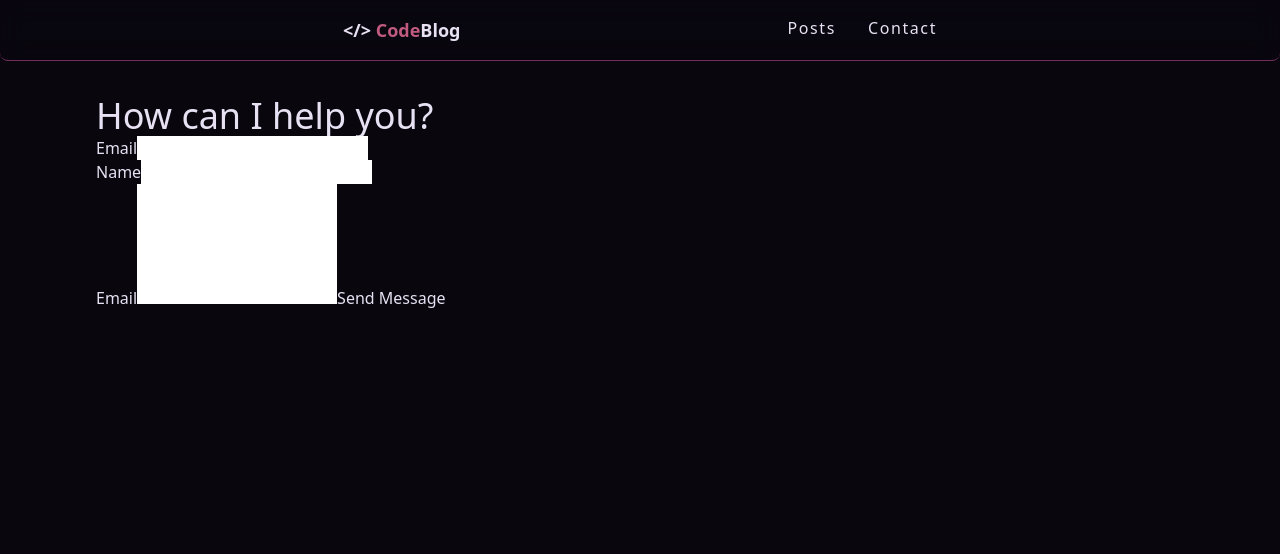
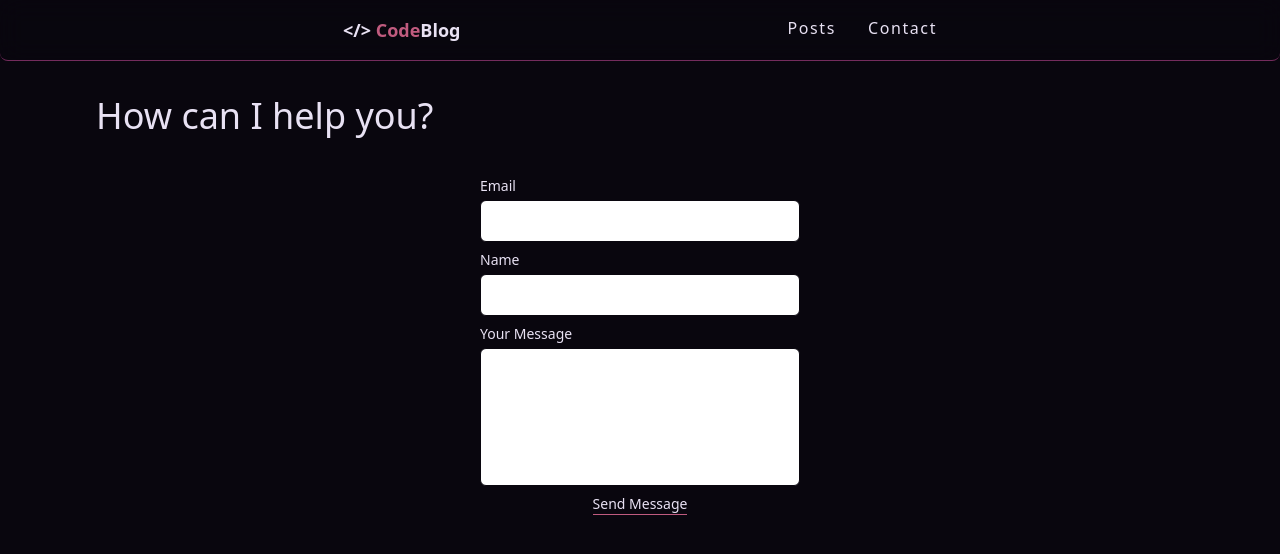
Before and after one commit to pawelek7k/codeblog, a Next.js app: page /contact in a window 1280 px wide. Shown: the top 554 px of the page. Built offline with nearby package versions, Linux system fonts and the light colour scheme.

Commit message:
add form styles

```diff
--- a/components/contact/ContactForm.tsx
+++ b/components/contact/ContactForm.tsx
@@ -1,27 +1,61 @@
 export const ContactForm = () => {
   return (
-    <section className="p-24">
+    <section className="p-24 ">
       <h1 className="text-2xl md:text-4xl">How can I help you?</h1>
-      <form action="">
-        <div>
-          <label htmlFor="email">Email</label>
-          <input type="email" id="email" required />
+      <div className="flex flex-col items-center">
+        <form action="" className="mt-10 w-[20rem] flex flex-col gap-2">
+          <div className="flex flex-col">
+            <label
+              htmlFor="email"
+              className="block text-sm font-medium text-gray-300"
+            >
+              Email
+            </label>
+            <input
+              type="email"
+              id="email"
+              required
+              className="mt-1 p-2 w-full bg-gray-700 border border-gray-600 rounded-md text-background outline-none"
+            />
           </div>
-        <div>
-          <label htmlFor="name">Name</label>
-          <input type="text" id="name" required />
+          <div className="flex flex-col">
+            <label
+              htmlFor="name"
+              className="block text-sm font-medium text-gray-300"
+            >
+              Name
+            </label>
+            <input
+              type="text"
+              id="name"
+              required
+              className="mt-1 p-2 w-full bg-gray-700 border border-gray-600 rounded-md text-background outline-none"
+            />
           </div>
-        <div>
-          <label htmlFor="message">Email</label>
+          <div className="flex flex-col">
+            <label
+              htmlFor="message"
+              className="block text-sm font-medium text-gray-300"
+            >
+              Your Message
+            </label>
             <textarea
               id="message"
               required
-            rows="5"
-            className="resize-none"
+              rows={5}
+              className="resize-none mt-1 p-2 w-full bg-gray-700 border border-gray-600 rounded-md text-background outline-none"
             ></textarea>
-          <button>Send Message</button>
+          </div>
+          <div className="flex justify-center">
+            <button
+              className="block text-sm font-medium text-gray-300 border-b border-accent"
+              type="submit"
+            >
+              Send Message
+            </button>
           </div>
         </form>
+      </div>
     </section>
   );
 };
```
Lines whose indentation alone changed are shown as unchanged.
